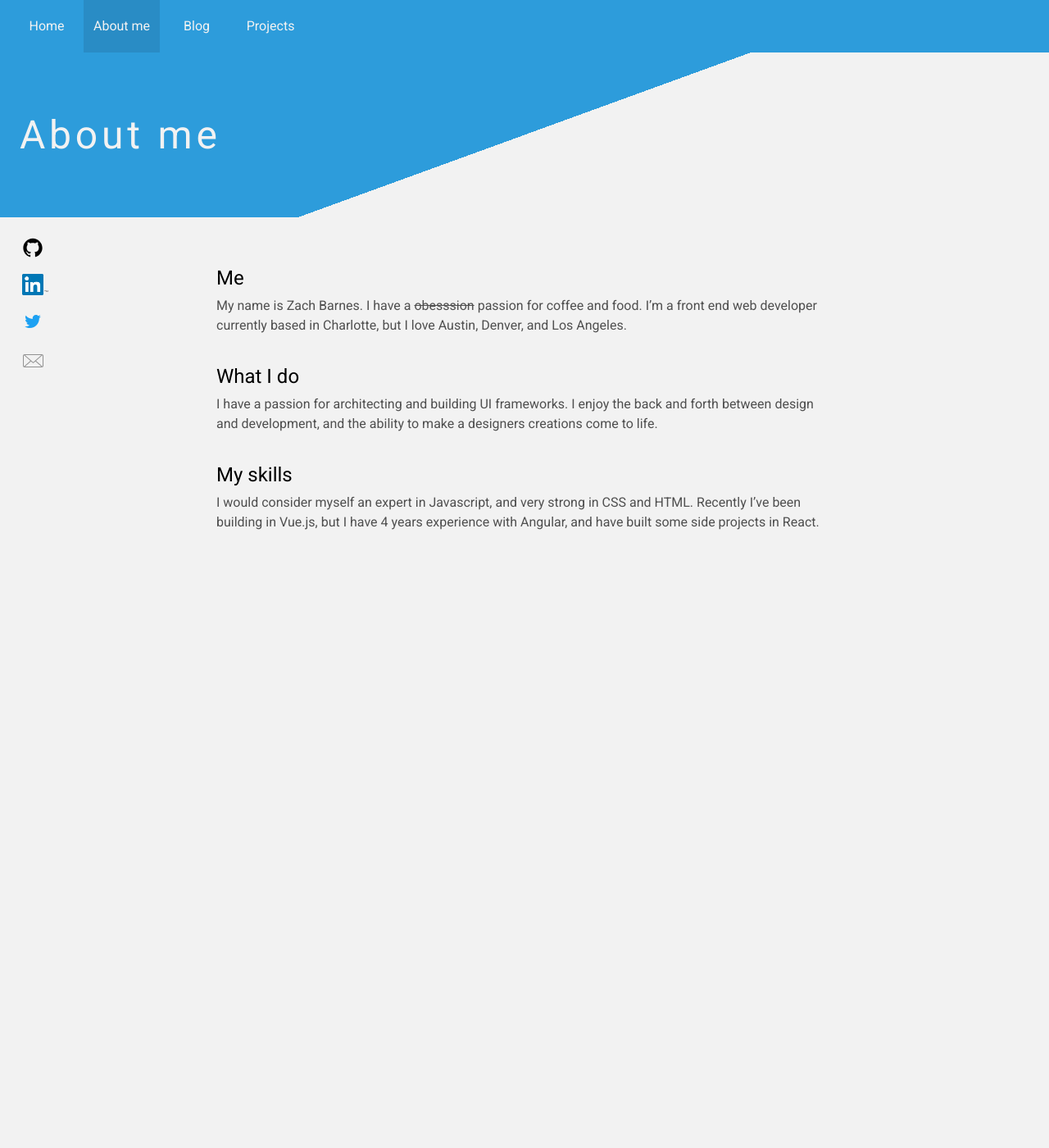
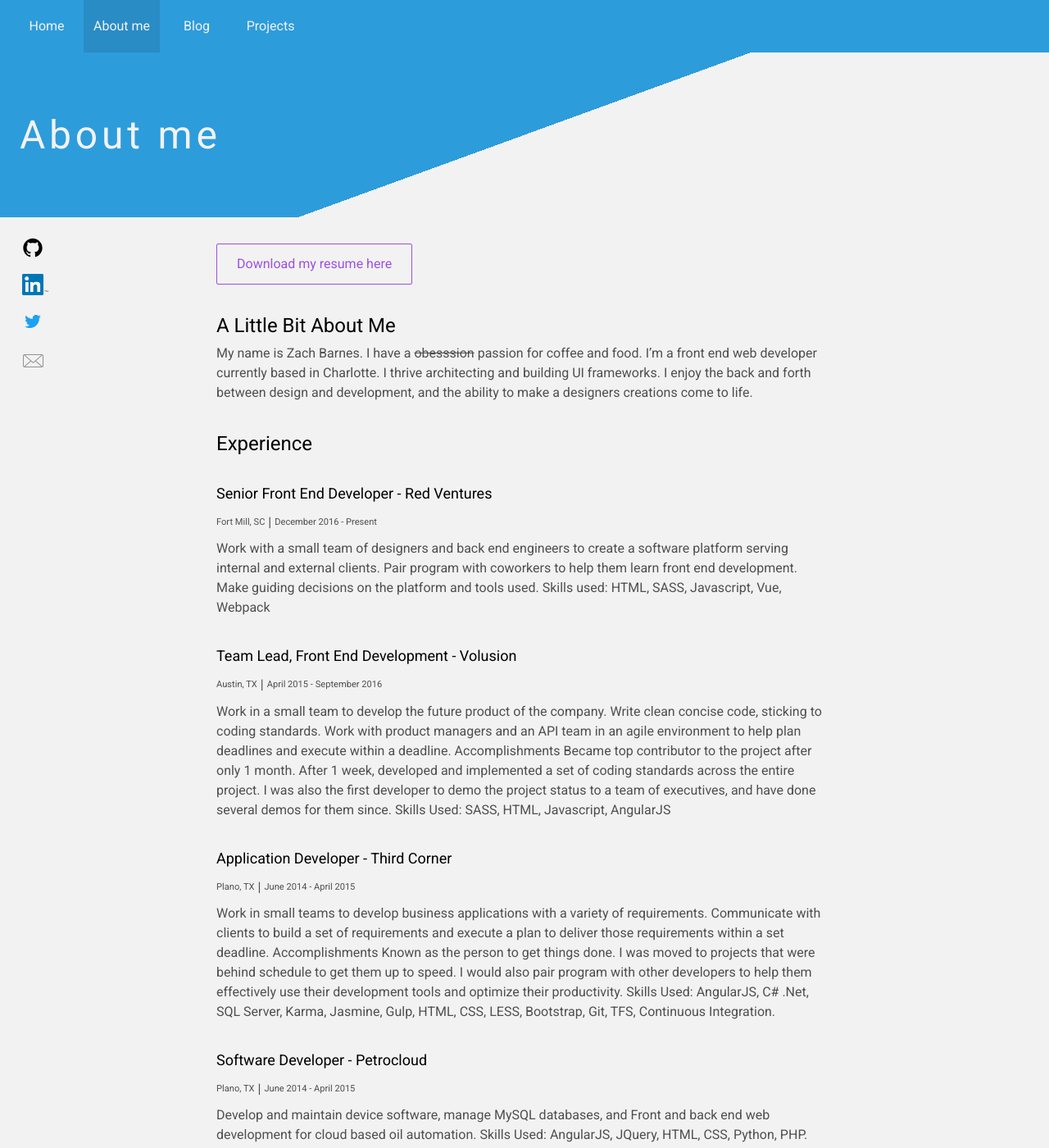
Before and after one commit to Zacharias3690/Portfolio, a Jekyll site: the page built from about.md, in a window 1280 px wide and 1400 px high. Shown: the whole window at 82% size. Built offline with Jekyll 4.4.1, drawn with Linux system fonts in a browser that asks for light colours; some of the changed text lies outside the part shown.

Commit message:
Fixed nav

```diff
--- a/_sass/_base.scss
+++ b/_sass/_base.scss
@@ -6,6 +6,7 @@ html, body {
 
 body {
   padding-bottom: 48px;
+  padding-top: 64px;
 }
 
 h1,h2,h3,h4,h5,h6 {
--- /dev/null
+++ b/_sass/components/_button.scss
@@ -0,0 +1,16 @@
+.button {
+  display: inline-block;
+  min-width: 36px;
+  padding: $spacing / 2 $spacing;
+
+  border-radius: 2px;
+  border: 1px solid $c-secondary;
+  color: $c-secondary;
+
+  transition: background 200ms $ease-out, color 200ms $ease-out;
+
+  &:hover, &:focus {
+    background: $c-secondary;
+    color: $c-text-white;
+  }
+}
--- a/_sass/components/_site-nav.scss
+++ b/_sass/components/_site-nav.scss
@@ -1,6 +1,17 @@
 .site-nav {
   height: $nav-height;
+  position: fixed;
+  top: 0;
+  left: 0;
+  right: 0;
+
   background: $c-primary;
+
+  transition: box-shadow 200ms $ease-out;
+
+  &--scrolled {
+    box-shadow: 0 4px 4px 0 rgba(0, 0, 0, 0.25);
+  }
 
   &__list {
     margin-left: $spacing / 2;
--- a/_sass/styles.scss
+++ b/_sass/styles.scss
@@ -10,3 +10,4 @@
 @import 'components/post';
 @import 'components/social';
 @import 'components/project';
+@import 'components/button';
--- a/about.md
+++ b/about.md
@@ -4,14 +4,64 @@ title: About me
 permalink: /about/
 ---
 
-## Me
-My name is Zach Barnes. I have a ~~obesssion~~ passion for coffee and food. I'm a front end web developer currently based in Charlotte, but I love
-Austin, Denver, and Los Angeles.
+<a href="/assets/download/Zachary_Barnes_Resume.pdf" target="_blank" class="button">Download my resume here</a>
 
-## What I do
-I have a passion for architecting and building UI frameworks. I enjoy the back and forth between design and development,
+## A Little Bit About Me
+My name is Zach Barnes. I have a ~~obesssion~~ passion for coffee and food. I'm a front end web developer currently based in Charlotte.
+I thrive architecting and building UI frameworks. I enjoy the back and forth between design and development,
 and the ability to make a designers creations come to life.
 
-## My skills
-I would consider myself an expert in Javascript, and very strong in CSS and HTML. Recently I've been building in Vue.js,
-but I have 4 years experience with Angular, and have built some side projects in React.
+## Experience
+
+### Senior Front End Developer - Red Ventures
+<sup><sub>Fort Mill, SC</sub></sup> |
+<sup><sub>December 2016 - Present</sub></sup>
+
+Work with a small team of designers and back end engineers to create a software platform serving internal and external clients.
+Pair program with coworkers to help them learn front end development. Make guiding decisions on the platform and tools used.
+Skills used: HTML, SASS, Javascript, Vue, Webpack
+
+### Team Lead, Front End Development - Volusion
+<sup><sub>Austin, TX</sub></sup> |
+<sup><sub>April 2015 - September 2016</sub></sup>
+
+Work in a small team to develop the future product of the company.
+Write clean concise code, sticking to coding standards.
+Work with product managers and an API team in an agile environment to help plan deadlines and execute within a deadline.
+Accomplishments Became top contributor to the project after only 1 month.
+After 1 week, developed and implemented a set of coding standards across the entire project.
+I was also the first developer to demo the project status to a team of executives, and have done several demos for them since.
+Skills Used: SASS, HTML, Javascript, AngularJS
+
+### Application Developer - Third Corner
+<sup><sub>Plano, TX</sub></sup> |
+<sup><sub>June 2014 - April 2015</sub></sup>
+
+Work in small teams to develop business applications with a variety of requirements.
+Communicate with clients to build a set of requirements and execute a plan to deliver those requirements within a set deadline.
+Accomplishments Known as the person to get things done. I was moved to projects that were behind schedule to get them up to speed.
+I would also pair program with other developers to help them effectively use their development tools and optimize their productivity.
+Skills Used: AngularJS, C# .Net, SQL Server, Karma, Jasmine, Gulp, HTML, CSS, LESS, Bootstrap, Git, TFS, Continuous Integration.
+
+### Software Developer - Petrocloud
+<sup><sub>Plano, TX</sub></sup> |
+<sup><sub>June 2014 - April 2015</sub></sup>
+
+Develop and maintain device software, manage MySQL databases, and Front and back end web development for cloud based oil automation.
+Skills Used: AngularJS, JQuery, HTML, CSS, Python, PHP.
+
+## Education
+
+### B.S. in Computer Science
+University of Texas at Dallas - Dallas, TX
+
+## Skills
+- Javascript
+- SCSS
+- HTML
+- AngularJS
+- VueJS
+- ReactJS
+- Node
+- C#
+- Java
```
Also changed, not shown: _layouts/default.html (+14 -1 lines), 1 other file.
